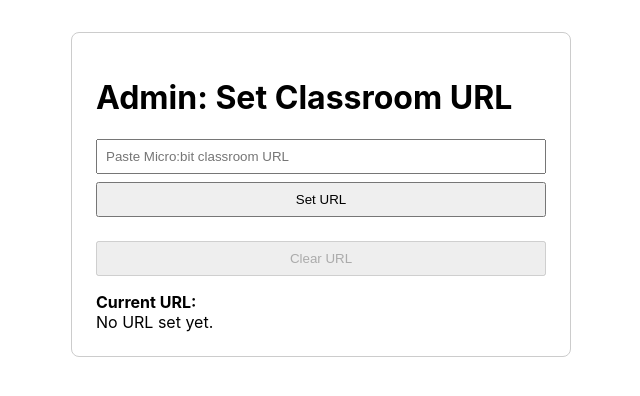
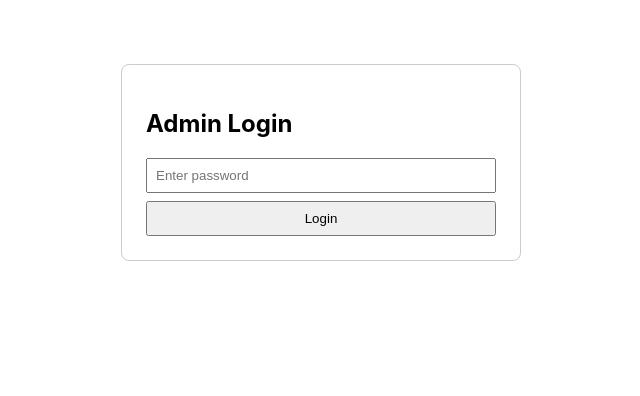
Before and after one commit to denistsoi/cv, a Next.js app: page /admin in a window 1280 px wide. Shown: the top 396 px of the page, without its empty margins (319-959 px from the left). Built offline with nearby package versions, Linux system fonts and the light colour scheme; no server answers; the database is empty.

Commit message:
update admin panel

```diff
--- a/pages/admin.tsx
+++ b/pages/admin.tsx
@@ -2,8 +2,8 @@ import { useState, useEffect } from 'react';
 import type { NextApiRequest, NextApiResponse } from 'next';
 import { Redis } from '@upstash/redis';
 
-const redis = Redis.fromEnv();
-const KEY = 'current_week_url';
+const ADMIN_PASSWORD = 'microbit';
+const AUTH_KEY = 'microbit_admin_authed';
 
 export default function Admin() {
   const [url, setUrl] = useState('');
@@ -11,12 +11,25 @@ export default function Admin() {
   const [loading, setLoading] = useState(false);
   const [message, setMessage] = useState('');
   const [clearing, setClearing] = useState(false);
+  const [authed, setAuthed] = useState(false);
+  const [password, setPassword] = useState('');
+  const [pwError, setPwError] = useState('');
 
   useEffect(() => {
-    fetch('/api/classroom-url')
-      .then(res => res.json())
-      .then(data => setCurrentUrl(data.url || ''));
+    if (typeof window !== 'undefined') {
+      if (localStorage.getItem(AUTH_KEY) === '1') {
+        setAuthed(true);
+      }
+    }
   }, []);
+
+  useEffect(() => {
+    if (authed) {
+      fetch('/api/classroom-url')
+        .then(res => res.json())
+        .then(data => setCurrentUrl(data.url || ''));
+    }
+  }, [authed]);
 
   const handleSubmit = async (e: React.FormEvent) => {
     e.preventDefault();
@@ -53,9 +66,51 @@ export default function Admin() {
     setClearing(false);
   };
 
+  const handlePwSubmit = (e: React.FormEvent) => {
+    e.preventDefault();
+    if (password === ADMIN_PASSWORD) {
+      localStorage.setItem(AUTH_KEY, '1');
+      setAuthed(true);
+      setPwError('');
+    } else {
+      setPwError('Incorrect password');
+    }
+  };
+
+  const handleLogout = () => {
+    localStorage.removeItem(AUTH_KEY);
+    setAuthed(false);
+    setPassword('');
+    setPwError('');
+  };
+
+  if (!authed) {
+    return (
+      <div style={{ maxWidth: 400, margin: '4rem auto', padding: 24, border: '1px solid #ccc', borderRadius: 8 }}>
+        <h2>Admin Login</h2>
+        <form onSubmit={handlePwSubmit}>
+          <input
+            type="password"
+            placeholder="Enter password"
+            value={password}
+            onChange={e => setPassword(e.target.value)}
+            style={{ width: '100%', padding: 8, marginBottom: 8 }}
+          />
+          <button type="submit" style={{ width: '100%', padding: 8 }}>
+            Login
+          </button>
+        </form>
+        {pwError && <div style={{ color: 'red', marginTop: 8 }}>{pwError}</div>}
+      </div>
+    );
+  }
+
   return (
     <div style={{ maxWidth: 500, margin: '2rem auto', padding: 24, border: '1px solid #ccc', borderRadius: 8 }}>
-      <h1>Admin: Set Classroom URL</h1>
+      <div style={{ display: 'flex', justifyContent: 'space-between', alignItems: 'center', marginBottom: 16 }}>
+        <h1 style={{ margin: 0 }}>Admin: Set Classroom URL</h1>
+        <button onClick={handleLogout} style={{ padding: '6px 12px', fontSize: 14 }}>Logout</button>
+      </div>
       <form onSubmit={handleSubmit} style={{ marginBottom: 24 }}>
         <input
           type="url"
--- a/pages/api/classroom-url.ts
+++ b/pages/api/classroom-url.ts
@@ -7,6 +7,7 @@ const KEY = 'current_week_url';
 export default async function handler(req: NextApiRequest, res: NextApiResponse) {
   if (req.method === 'GET') {
     // Fetch the current URL from Redis
+    console.log('Fetching URL from Redis');
     const url = await redis.get<string>(KEY);
     res.status(200).json({ url });
   } else if (req.method === 'POST') {
```
